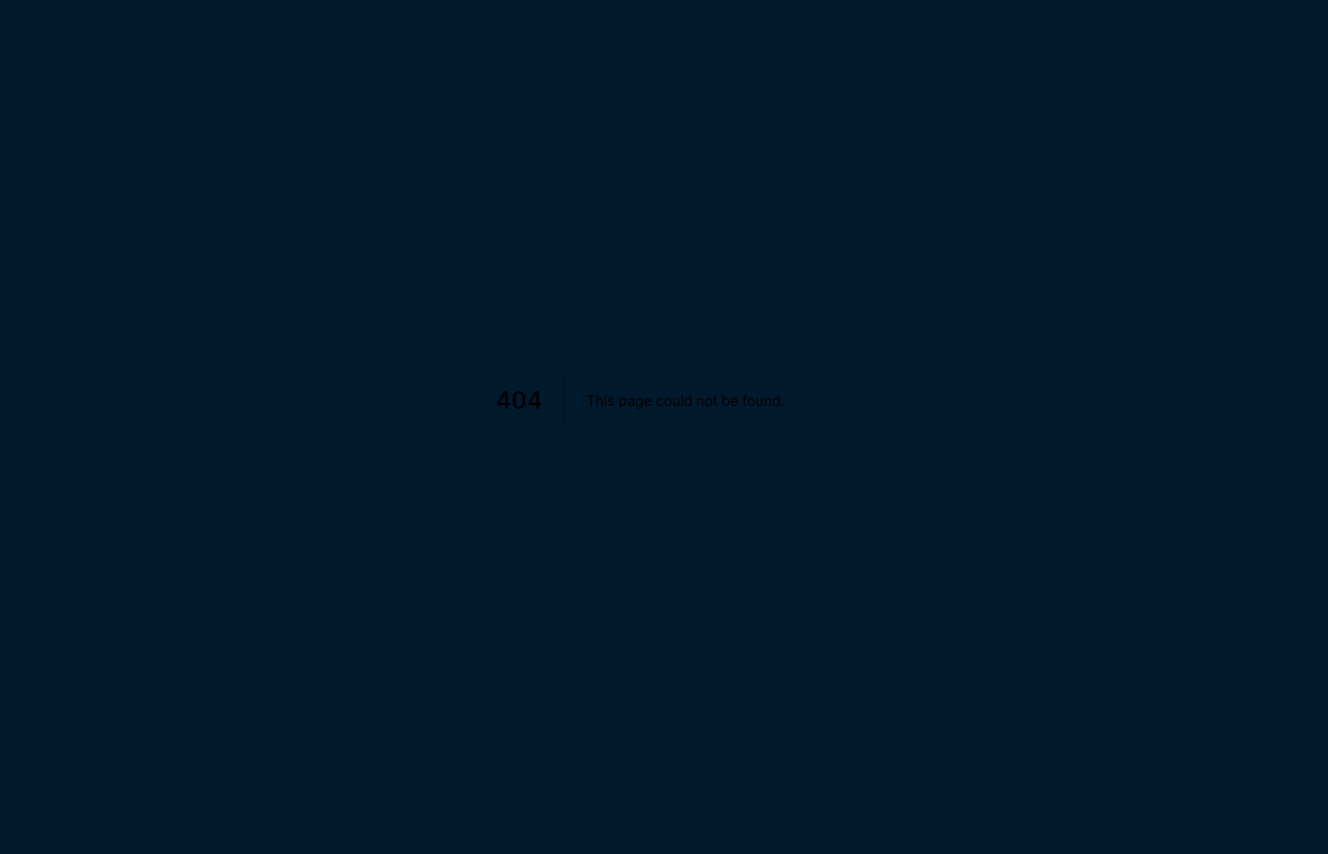
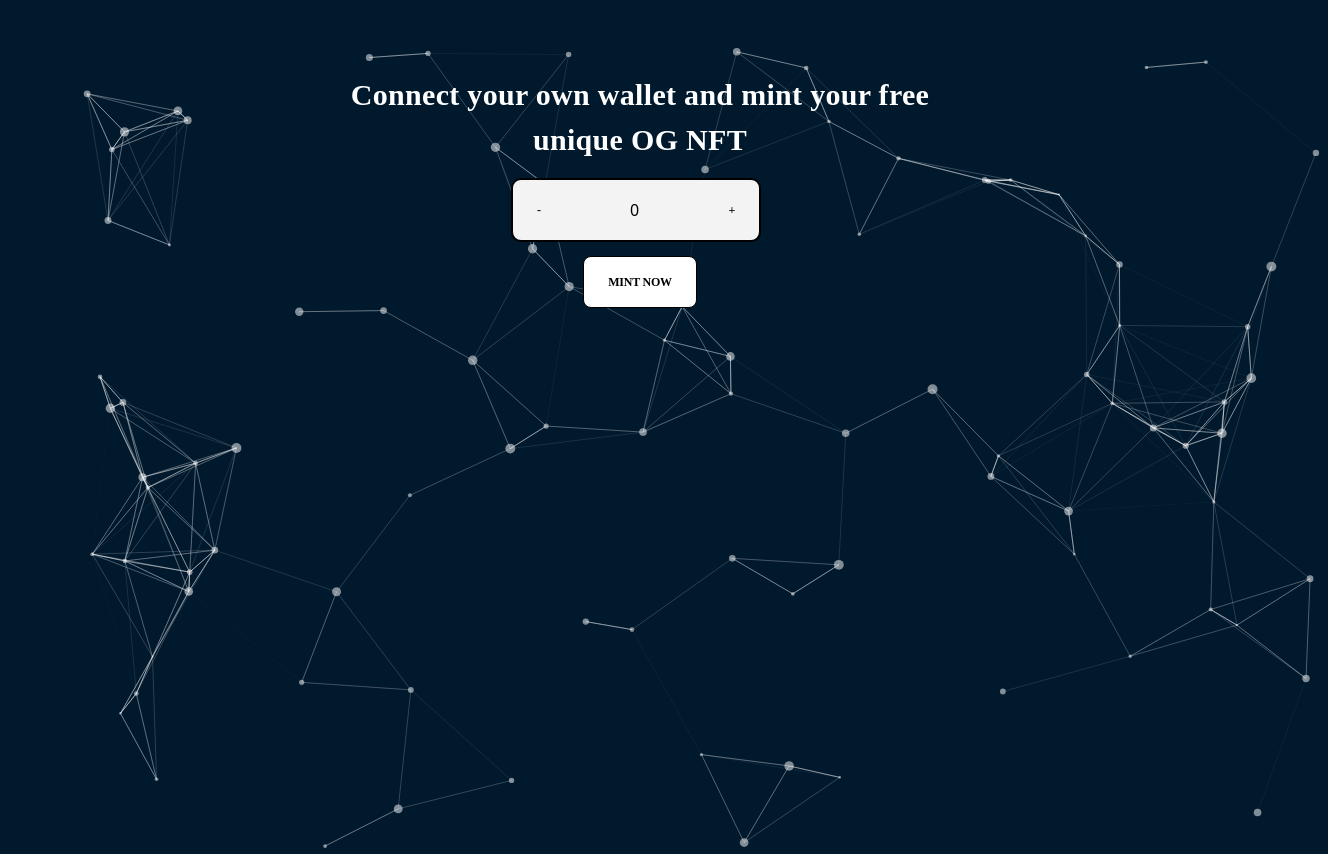
Before and after one commit to OG-NTF/ognft, a Next.js app: page /mint in a window 1280 px wide. Before the commit this address had no page. Shown: the whole page, 1328 px wide, since content can reach past the window. Before the commit the page ends 800 px from the top, so only its background shows below. Built offline with nearby package versions, Linux system fonts and the light colour scheme; a web font is replaced by a local one.

Commit message:
added mint page

```diff
--- a/Layouts/Dashboard/header.js
+++ b/Layouts/Dashboard/header.js
@@ -25,13 +25,15 @@ export default function Header (){
             <a>ABOUT </a>
             </Link>
                 </li>
-            <li>  <Link href='#mint'>
+            <li>  <Link href='mint'>
     <a>  MINT</a>
       </Link></li>
 
         </ul>
         <div className=" d-md-block d-none">
              <Button variant='white'>
+      Connect Wallet
+
        <MetaMaskAuth />
 </Button>
         </div>
@@ -60,6 +62,7 @@ export default function Header (){
     <a>  MINT</a>
       </Link></li>
            <Button variant='black'>
+      Connect Wallet
        <MetaMaskAuth />
 </Button>
         </ul>
--- a/Layouts/Dashboard/hero.js
+++ b/Layouts/Dashboard/hero.js
@@ -146,7 +146,7 @@ style={{}}
 </p>
 <div className="btn-wrap">
     <Button variant='font'>
-      <Link href='#mint'>
+      <Link href='mint'>
     <a>  MINT NOW</a>
       </Link>
       </Button>
--- a/Layouts/Dashboard/meta.js
+++ b/Layouts/Dashboard/meta.js
@@ -66,7 +66,7 @@ function Connect({ setUserAddress }) {
     return (
       <a href={metamaskAppDeepLink}>
          <button className={styles.button}>
-           Connect Wallet
+           {/* Connect Wallet */}
          </button>
       </a>
     );
@@ -75,7 +75,7 @@ function Connect({ setUserAddress }) {
 
   return (
     <a onClick={() => connect(setUserAddress)}>
-      Connect Wallet
+      {/* Connect Wallet */}
     </a>
   );
 }
--- /dev/null
+++ b/pages/mint.js
@@ -0,0 +1,128 @@
+import React,  { useState } from "react";
+import Button from "../Components/Button";
+import Particles from "react-tsparticles";
+import { loadFull } from "tsparticles";
+
+import MetaMaskAuth from "../Layouts/Dashboard/meta";
+
+export default function Mints (){
+    const [count, setCount] = useState(0);
+
+    const particlesInit = async (main) => {
+        console.log(main);
+    await loadFull(main);
+      };
+
+      const particlesLoaded = (container) => {
+        console.log(container);
+      };
+return(
+    <div className="overflow-hidden p-5" id="mint">
+        <Particles
+height="100%"
+style={{}}
+      id="tsparticles"
+      init={particlesInit}
+      loaded={particlesLoaded}
+      options={{
+        background: {
+          color: {
+            value: "transparent",
+          },
+        },
+        fpsLimit: 120,
+        fullScreen: false,
+        interactivity: {
+          events: {
+            onClick: {
+              enable: true,
+              mode: "push",
+            },
+            onHover: {
+              enable: true,
+              mode: "repulse",
+            },
+            resize: true,
+          },
+          modes: {
+            push: {
+              quantity: 4,
+            },
+            repulse: {
+              distance: 200,
+              duration: 0.2,
+            },
+          },
+        },
+        particles: {
+          color: {
+            value: "#ffffff",
+          },
+          links: {
+            color: "#ffffff",
+            distance: 150,
+            enable: true,
+            opacity: 0.5,
+            width: 1,
+          },
+          collisions: {
+            enable: true,
+          },
+          move: {
+            direction: "none",
+            enable: true,
+            outModes: {
+              default: "bounce",
+            },
+            random: false,
+            speed: 6,
+            straight: false,
+          },
+          number: {
+            density: {
+              enable: true,
+              area: 800,
+            },
+            value: 80,
+          },
+          opacity: {
+            value: 0.5,
+          },
+          shape: {
+            type: "circle",
+          },
+          size: {
+            value: { min: 1, max: 5 },
+          },
+        },
+        detectRetina: true,
+      }}
+    />
+    <div className="pt-4 col-12 col-md-6 m-auto">
+    <div className="head-font ddb mb-3">Connect your own wallet and mint your free unique OG NFT</div>
+
+    <div className="wrap d-flex justify-content-center">
+        <div className="d-flex me-2 align-items-center add justify-content-between position-absolute">
+        <button onClick={() => setCount(count - 1)} style={{border: 'none'}} className='btn'>-</button>
+        <div>{count}</div>
+        <button onClick={() => setCount(count + 1)} style={{border: 'none'}} className='btn'>+</button>
+    </div>
+    </div>
+    <div className="wrap d-flex justify-content-center">
+        <div className="d-flex mt-5 align-items-center ad justify-content-center position-absolute">
+     <Button variant='black' style={{marginTop:"30px"}}>
+     {/* <Link href='mint'>
+    <a>  MINT NOW</a>
+      </Link> */}
+      MINT NOW
+     <MetaMaskAuth />
+     </Button>
+      </div>
+    </div>
+
+
+    </div>
+         {/* </Particles> */}
+    </div>
+)
+}
--- a/styles/globals.scss
+++ b/styles/globals.scss
@@ -48,7 +48,15 @@ p {
     color: #010B12;
   }
 }
-
+#tsparticles{
+  width: 100%;
+  height: 100%;
+  position: absolute;
+  // background-image: url('');
+  background-size: cover;
+  background-position: 50% 50%;
+  background-repeat: no-repeat;
+}
 .header {
   width: 100%;
   height: auto;
@@ -221,7 +229,9 @@ background: linear-gradient(#FF2F61, #7169E1);
   }
 
 }
-
+.ddb{
+  font-size: 30px;
+}
 .mints {
   width: 100%;
   height: auto;
@@ -241,12 +251,13 @@ border-radius: 12.2432px;
 }
 
       a {
-        font-family: 'Gelano';
-        text-decoration: underline;
-        font-size: 12px;
+        // font-family: 'Gelano';
+        text-decoration: none;
+        // font-size: 12px;
+        color: #000;
         line-height: 32px;
         letter-spacing: 0.02em;
-        text-decoration-line: underline;
+        // text-decoration-line: underline;
         // margin-top: -23px
       }
 
@@ -351,15 +362,7 @@ margin-top: 57px;
     text-decoration: none !important;
     color: #000;
   }
-  #tsparticles{
-    width: 100%;
-    height: 100%;
-    position: absolute;
-    background-image: url('');
-    background-size: cover;
-    background-position: 50% 50%;
-    background-repeat: no-repeat;
-  }
+
   canvas{
     height: 660px;
   }
@@ -671,6 +674,20 @@ height: 100%;
   }
 
 }
+.add {
+  width: 250px;
+  height: 64px;
+  background: #F3F3F3;
+  border: 2px solid #000000;
+  box-sizing: border-box;
+  border-radius: 10px;
+  color: #000;
+
+  button {
+    background: transparent;
+    outline: transparent;
+  }
+}
 
 @media screen and (max-width: 950px) {
   .header {
@@ -717,6 +734,9 @@ height: 100%;
 }
 
 @media screen and (max-width: 768px) {
+  .ddb{
+    font-size: 17px !important;
+  }
   .header{
     color: #fff;
     .nav{
```
Also changed, not shown: Layouts/Dashboard/mint.js (+12 -6 lines), pages/modal.js (deleted, +0 -35 lines).
